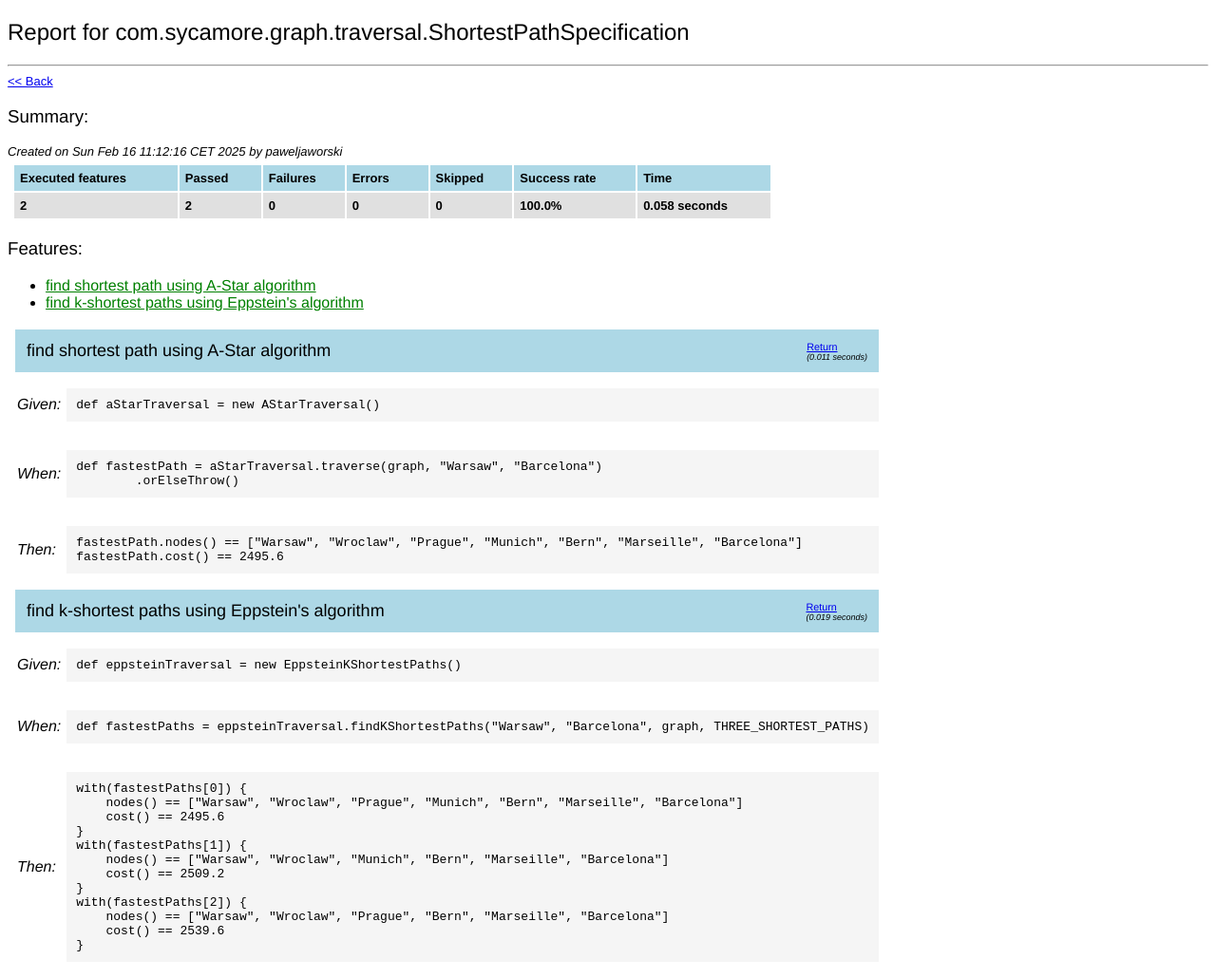
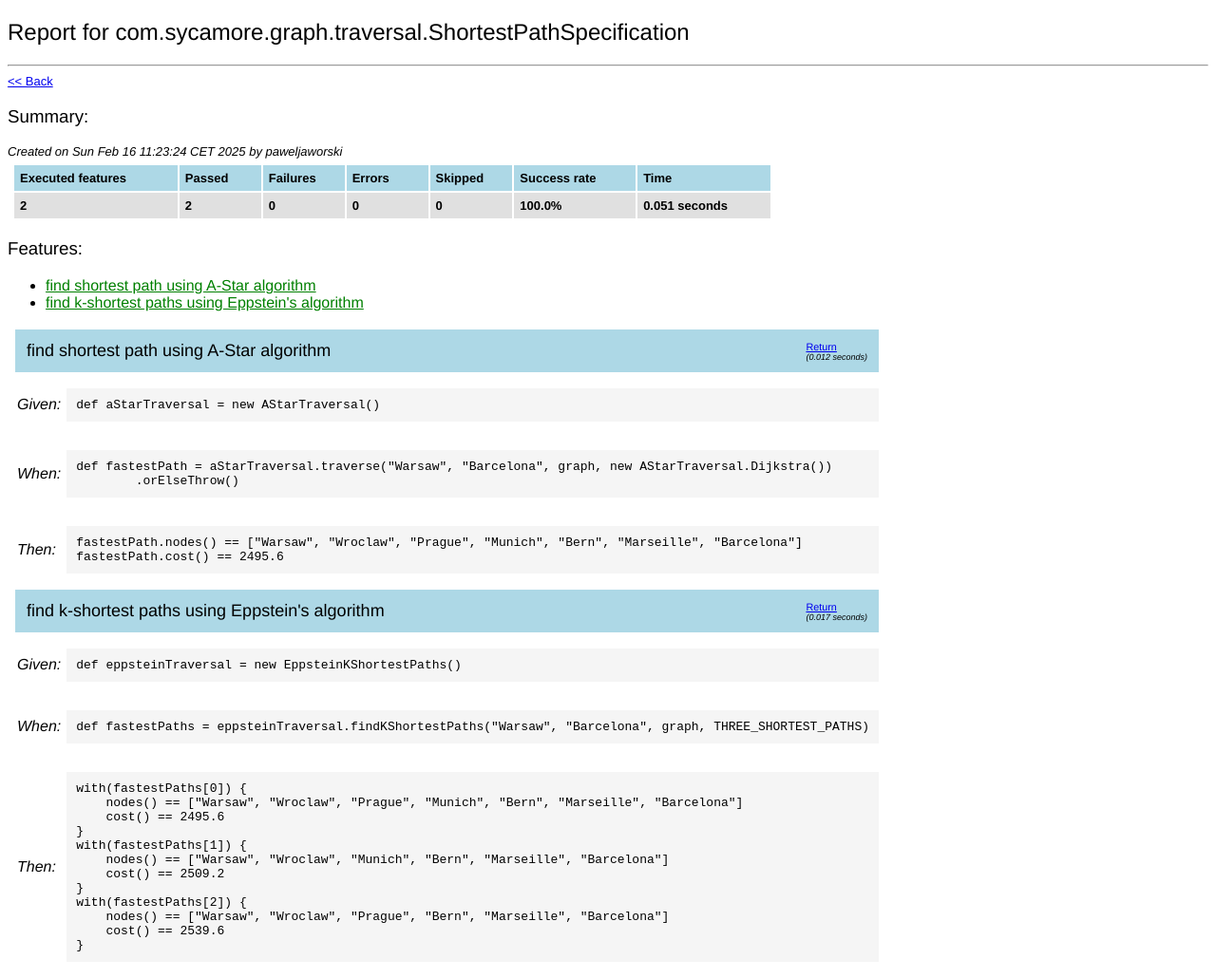
Before and after one commit to PawelJaworski/graph-algorithms, a plain HTML site: page docs/com.sycamore.graph.traversal.ShortestPathSpecification.html in a window 1280 px wide. Shown: the top 1030 px of the page at 95% size. Drawn offline with Linux system fonts and the light colour scheme.

Commit message:
small improvements

```diff
--- a/docs/aggregated_report.json
+++ b/docs/aggregated_report.json
@@ -1 +1 @@
-{"com.sycamore.graph.traversal.ShortestPathSpecification":{"executedFeatures":["find k-shortest paths using Eppstein's algorithm","find shortest path using A-Star algorithm"],"ignoredFeatures":[],"stats":{"failures":0,"errors":0,"skipped":0,"totalRuns":2,"totalFeatures":2,"passed":2,"successRate":1.0,"time":54},"title":"","narrative":""},"com.sycamore.graph.traversal.ShortestPathSpecification":{"executedFeatures":["find k-shortest paths using Eppstein's algorithm","find shortest path using A-Star algorithm"],"ignoredFeatures":[],"stats":{"failures":0,"errors":0,"skipped":0,"totalRuns":2,"totalFeatures":2,"passed":2,"successRate":1.0,"time":58},"title":"","narrative":""}}
+{"com.sycamore.graph.traversal.ShortestPathSpecification":{"executedFeatures":["find k-shortest paths using Eppstein's algorithm","find shortest path using A-Star algorithm"],"ignoredFeatures":[],"stats":{"failures":0,"errors":0,"skipped":0,"totalRuns":2,"totalFeatures":2,"passed":2,"successRate":1.0,"time":54},"title":"","narrative":""},"com.sycamore.graph.traversal.ShortestPathSpecification":{"executedFeatures":["find k-shortest paths using Eppstein's algorithm","find shortest path using A-Star algorithm"],"ignoredFeatures":[],"stats":{"failures":0,"errors":0,"skipped":0,"totalRuns":2,"totalFeatures":2,"passed":2,"successRate":1.0,"time":58},"title":"","narrative":""},"com.sycamore.graph.traversal.ShortestPathSpecification":{"executedFeatures":["find k-shortest paths using Eppstein's algorithm","find shortest path using A-Star algorithm"],"ignoredFeatures":[],"stats":{"failures":0,"errors":0,"skipped":0,"totalRuns":2,"totalFeatures":2,"passed":2,"successRate":1.0,"time":51},"title":"","narrative":""}}
--- a/docs/com.sycamore.graph.traversal.ShortestPathSpecification.html
+++ b/docs/com.sycamore.graph.traversal.ShortestPathSpecification.html
@@ -11,7 +11,7 @@
 </div>
 <div class='summary-report'>
 <h3>Summary:</h3>
-<div class='date-test-ran'>Created on Sun Feb 16 11:12:16 CET 2025 by paweljaworski</div>
+<div class='date-test-ran'>Created on Sun Feb 16 11:23:24 CET 2025 by paweljaworski</div>
 <table class='summary-table'>
 <thead>
 <tr>
@@ -32,7 +32,7 @@
 <td>0</td>
 <td>0</td>
 <td>100.0%</td>
-<td>0.058 seconds</td>
+<td>0.051 seconds</td>
 </tr>
 </tbody>
 </table>
@@ -58,7 +58,7 @@
 <span>find shortest path using A-Star algorithm</span>
 <span class='return-toc'>
 <a href='#toc'>Return</a>
-<div class='ex-time'>(0.011 seconds)</div>
+<div class='ex-time'>(0.012 seconds)</div>
 </span>
 </div>
 </td>
@@ -76,7 +76,7 @@
 <div class='block-kind'>When:</div>
 </td>
 <td>
-<pre class='block-source'>def fastestPath = aStarTraversal.traverse(graph, "Warsaw", "Barcelona")
+<pre class='block-source'>def fastestPath = aStarTraversal.traverse("Warsaw", "Barcelona", graph, new AStarTraversal.Dijkstra())
         .orElseThrow()</pre>
 </td>
 </tr>
@@ -95,7 +95,7 @@ fastestPath.cost() == 2495.6</pre>
 <span>find k-shortest paths using Eppstein's algorithm</span>
 <span class='return-toc'>
 <a href='#toc'>Return</a>
-<div class='ex-time'>(0.019 seconds)</div>
+<div class='ex-time'>(0.017 seconds)</div>
 </span>
 </div>
 </td>
```
Also changed, not shown: docs/index.html (+3 -3 lines).
